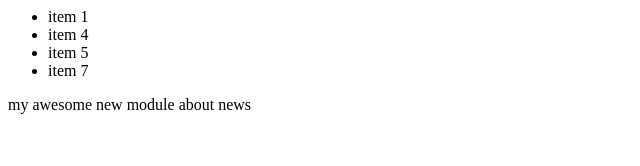
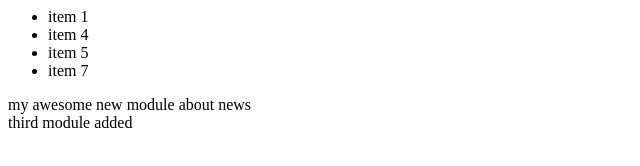
Before and after one commit to arthurbazso/gittest, a plain HTML site: page index.html in a window 1280 px wide. Shown: the whole page, without its empty margins (0-640 px from the left). Drawn offline with Linux system fonts and the light colour scheme.

Commit message:
third module added

```diff
--- a/index.html
+++ b/index.html
@@ -16,4 +16,8 @@
 		<div>my awesome new module about news</div>
 	</module-two>
 
+	<module-three>
+	<div>third module added</div>
+</module-three>
+
 </body>
```
